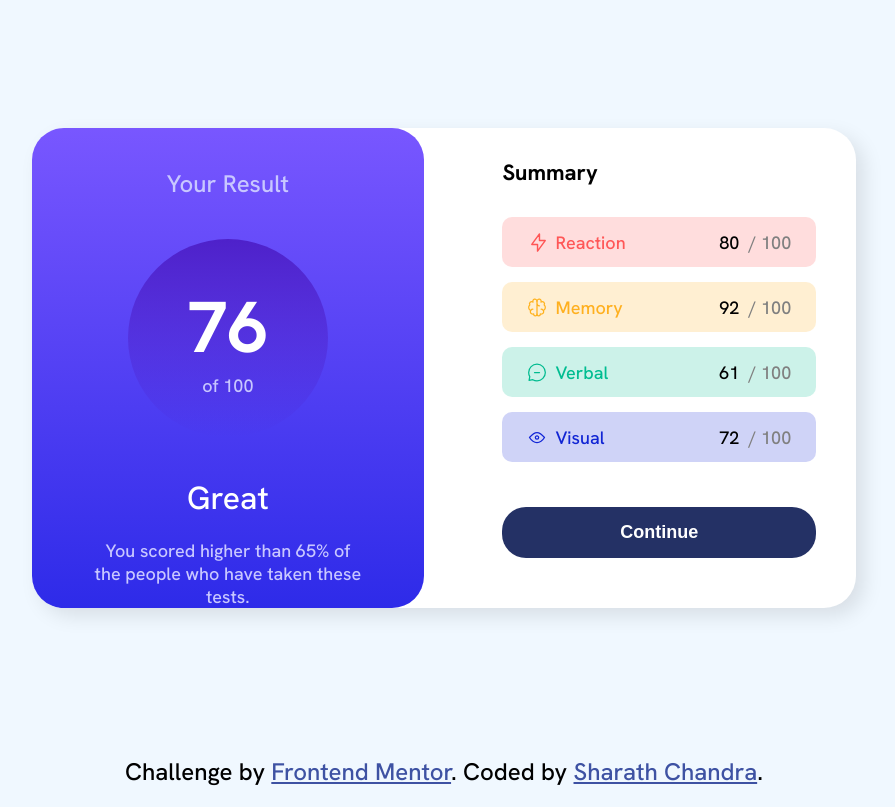
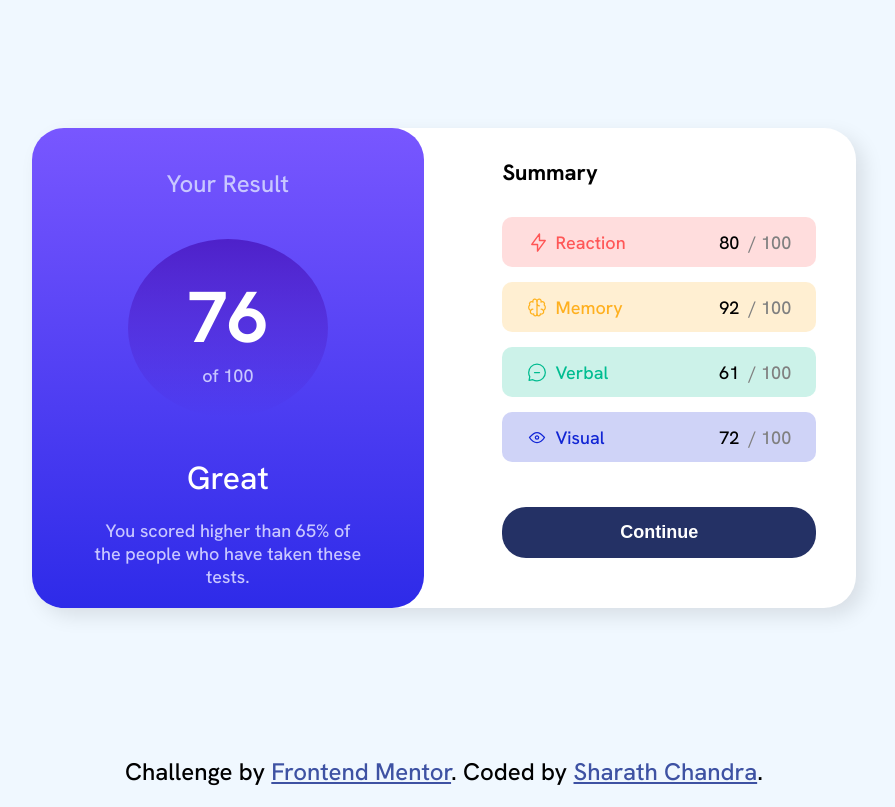
Before and after one commit to autumnmoon17/frontend_mentor, a plain HTML site: page results-summary-component-main/index.html in a window 1280 px wide. Shown: the whole page, without its empty margins (196-1091 px from the left). Drawn offline with Linux system fonts and the light colour scheme.

Commit message:
Added padding to left container

```diff
--- a/results-summary-component-main/style.css
+++ b/results-summary-component-main/style.css
@@ -35,7 +35,8 @@ body {
     text-align: center;
     box-sizing: border-box;
     border-radius: 32px;
-    padding: 20px 0 0px 0;
+    padding: 20px 0px 0px 0px;
+    padding-bottom: 20px;
 }
 .score {
     width: 200px;
```
